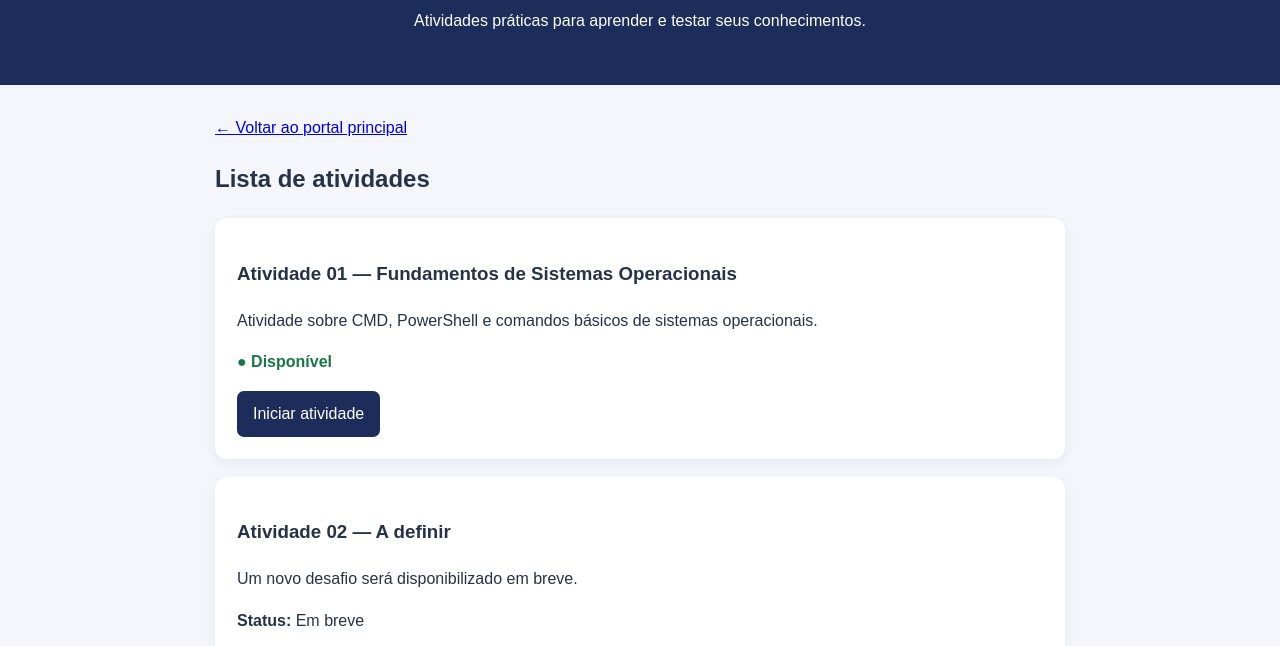
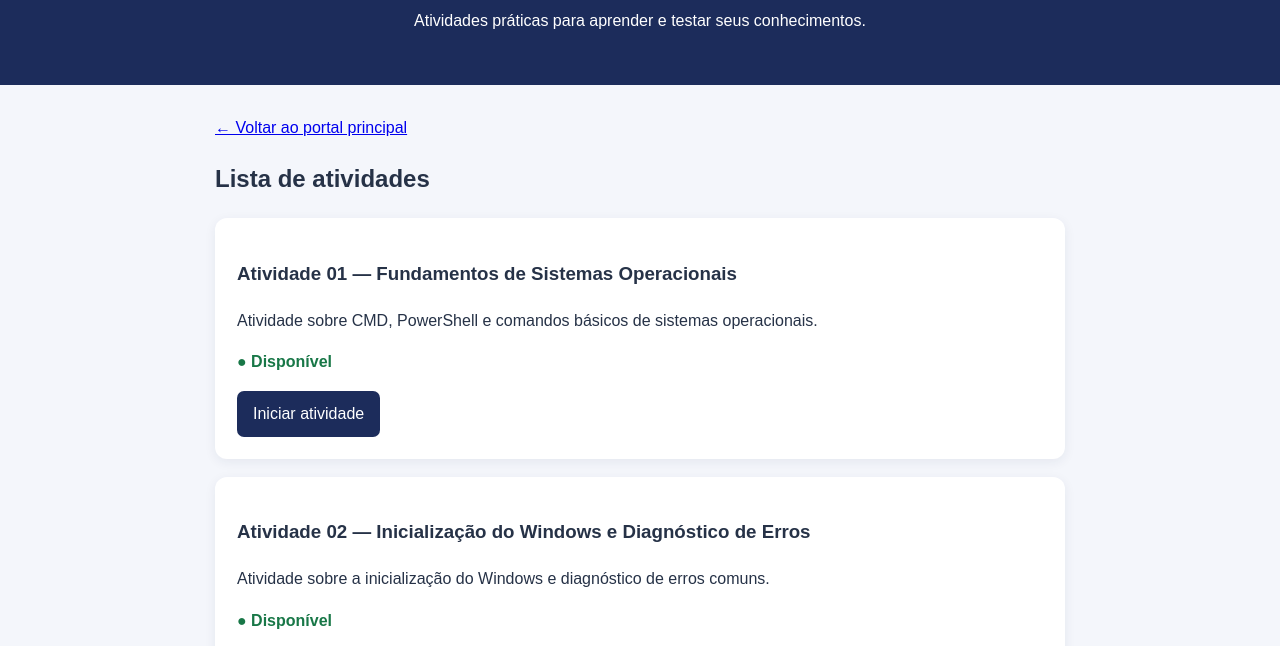
Before and after one commit to victormachado15/atividades, a plain HTML site: page gestaoso/index.html in a window 1280 px wide. Shown: the part 121-767 px from the top of the page. Drawn offline with Linux system fonts and the light colour scheme.

Commit message:
Atividade 2 online de gestaoso

```diff
--- a/gestaoso/index.html
+++ b/gestaoso/index.html
@@ -78,9 +78,10 @@
         </section>
 
         <section class="atividade">
-            <h3>Atividade 02 — A definir</h3>
-            <p>Um novo desafio será disponibilizado em breve.</p>
-            <p><strong>Status:</strong> Em breve</p>
+            <h3>Atividade 02 — Inicialização do Windows e Diagnóstico de Erros</h3>
+            <p>Atividade sobre a inicialização do Windows e diagnóstico de erros comuns.</p>
+            <p class="status">● Disponível</p>
+            <a class="botao" href="./atividade-02/">Iniciar atividade</a>
         </section>
 
         <section class="atividade">
```
